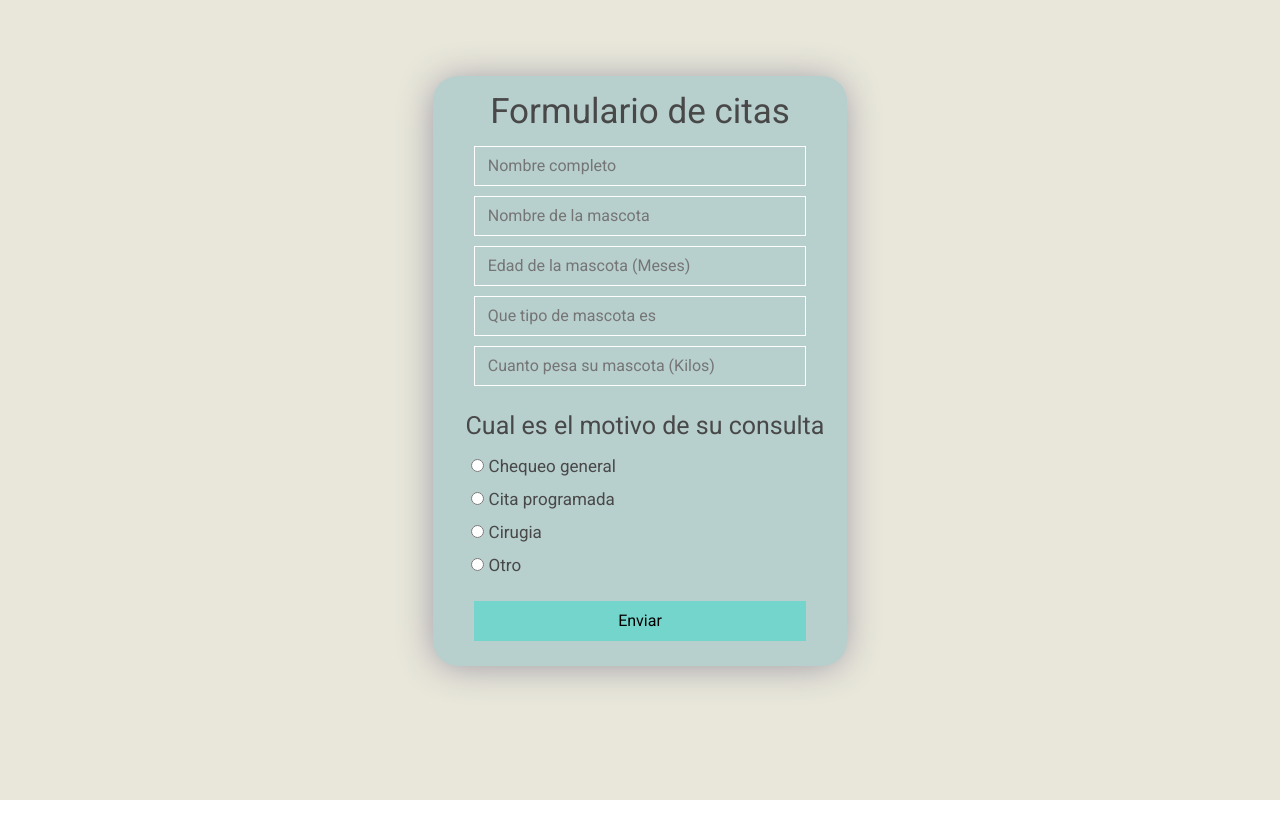
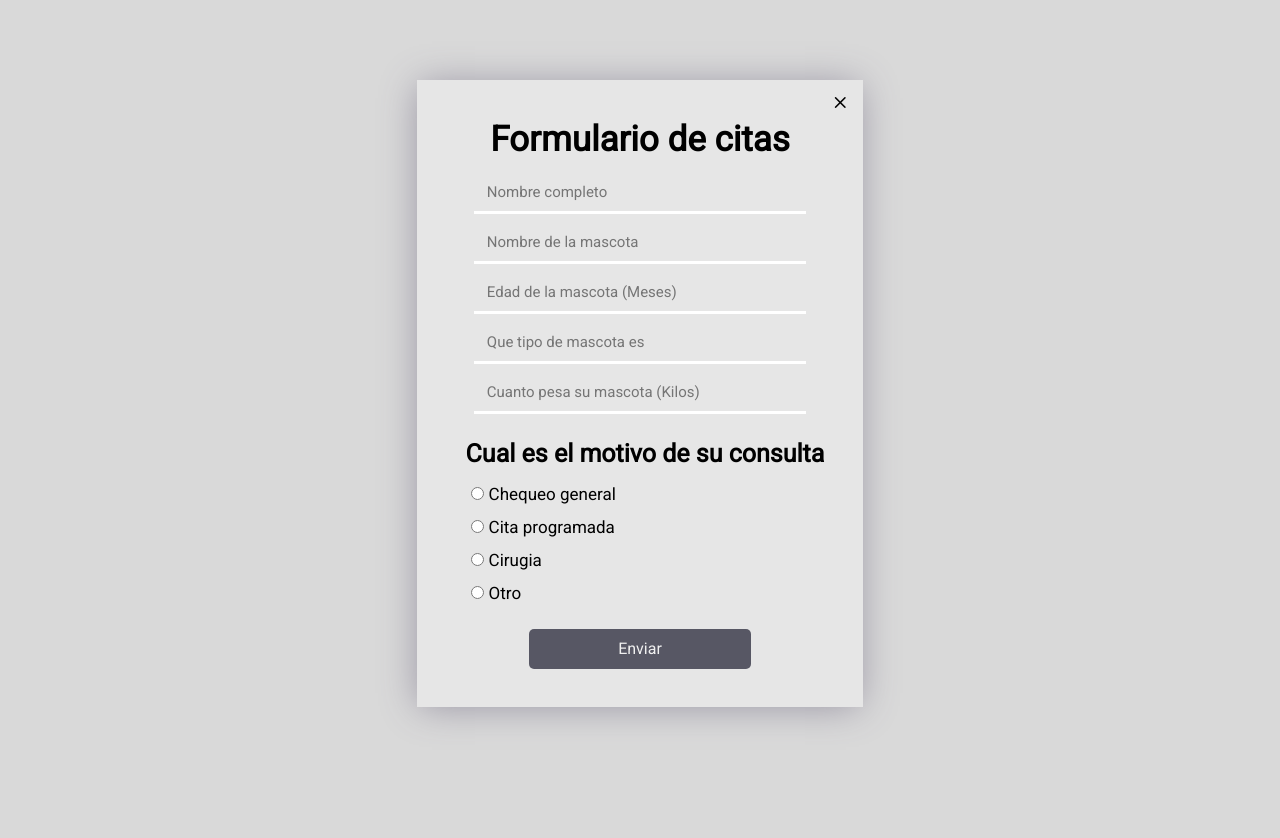
Before and after one commit to NicolasEstebanCuervo/FormPet, a React (Create React App) app: page / in a window 1280 px wide. Shown: the top 838 px of the page. Before the commit the page ends 800 px from the top, so only its background shows below. Built offline with nearby package versions, Linux system fonts and the light colour scheme; the HTML template or start-up script is replaced by a standard one.

Commit message:
Design v2

```diff
--- a/src/App.css
+++ b/src/App.css
@@ -1,172 +1,181 @@
 :root {
-  --Color-Gris:#484848;
-  --Color-Blanco:#fff;
-  --Color-Negro:#000;
-  --Input-Focus-CLaro:#868686;
-  --Input-Focus-Oscuro:#007bff;
-  --Fondo-Amarillo:#FFF35C;
-  --Fondo-Amarrillo-2:#DFD844;
-  --Fondo-Naranja:#FFB659;
-  --Fondo-Rojo:#FF4949;
-  --Fondo-Oscuro:#343a40;
-  --Fondo-Claro:#E8E7DA;
-  --Fondo-Oscuro-2:#1F1F1F;
-  --Fondo-Claro-2:#B7CFCD;
-  --Fondo-Boton-Modo-Oscuro:#0D6EFD;
-  --Fondo-Boton-Modo-Claro:#74D5CC;
-  --Fondo-Gris-Emoji:#D1D1D1;
+    --Color-Gris: #000000;
+    --Color-Blanco: #f0f0f0;
+    --Color-Negro: #000000;
+    --Input-Focus-Claro: #8f8e8e;
+    --Input-Focus-Oscuro: #004080;
+    --Fondo-Amarillo: #ffcc00;
+    --Fondo-Amarrillo-2: #ffcc00;
+    --Fondo-Naranja: #ff5e00;
+    --Fondo-Rojo: #ff4d4d;
+    --Fondo-Oscuro: #333333;
+    --Fondo-Claro: #d9d9d9;
+    --Fondo-Oscuro-2: #1a1a1a;
+    --Fondo-Claro-2: #e6e6e6;
+    --Fondo-Boton-Modo-Oscuro: #0066cc;
+    --Fondo-Boton-Modo-Claro: #101024a9;
+    --Fondo-Gris-Emoji: #c2bebe;
 }
 
-.App{
-  padding:2% 0;
+.App {
+    padding: 2% 0;
     min-height: 100vh;
-  font-family: 'Roboto', sans-serif;
-  transition: background 0.3s ease
+    font-family: "Roboto", sans-serif;
+    transition: background 0.3s ease;
 }
 
-.container{
+.container {
     display: flex;
+    flex-direction: column;
     flex-wrap: wrap;
-  justify-content:center;
+    justify-content: center;
     align-items: center;
+}
+
+.container_center {
+    display: flex;
+    flex-direction: column;
+    justify-content: center;
+    align-items: center;
+    min-height: 100vh;
 }
 
 /* Estilos de cambio de colores */
 
-.hidden{
+.hidden {
     display: none !important;
 }
 
-.modo_claro{
+.modo_claro {
     background: var(--Fondo-Claro);
     transition: background 0.3s ease;
 }
 
-.modo_oscuro{
+.modo_oscuro {
     background: var(--Fondo-Oscuro);
     transition: background 0.3s ease;
 }
 
-.modo_claro_2{
+.modo_claro_2 {
     background-color: var(--Fondo-Claro-2);
     transition: background 0.3s ease;
-  -webkit-box-shadow: -2px 2px 76px 0px rgba(182,171,255,1);
-  -moz-box-shadow: -2px 2px 76px 0px rgba(182,171,255,1);
-  box-shadow: -2px 2px 76px 0px rgba(182,171,255,1);
+    -webkit-box-shadow: 0px 0px 25px -2px rgba(184, 173, 184, 1);
+    -moz-box-shadow: 0px 0px 25px -2px rgba(184, 173, 184, 1);
+    box-shadow: 0px 0px 25px -2px rgba(184, 173, 184, 1);
 }
 
-.modo_oscuro_2{
+.modo_oscuro_2 {
     background: var(--Fondo-Oscuro-2);
     transition: background 0.3s ease;
-  -webkit-box-shadow: -1px 2px 36px -3px rgba(150,146,161,1);
-  -moz-box-shadow: -1px 2px 36px -3px rgba(150,146,161,1);
-  box-shadow: -1px 2px 36px -3px rgba(150,146,161,1);
+    -webkit-box-shadow: 0px 0px 25px -2px rgba(99, 99, 99, 1);
+    -moz-box-shadow: 0px 0px 25px -2px rgba(99, 99, 99, 1);
+    box-shadow: 0px 0px 25px -2px rgba(99, 99, 99, 1);
 }
 
-.modo_oscuro_2_items{
+.modo_oscuro_2_items {
     background: var(--Fondo-Oscuro-2);
     transition: background 0.5s ease;
 }
 
-.modo_claro_2_items{
+.modo_claro_2_items {
     background-color: var(--Fondo-Claro-2);
     transition: background 0.5s ease;
 }
 
-.texto_gris{
+.texto_gris {
     color: var(--Color-Gris);
     transition: background 0.5s ease;
 }
 
-.texto_blanco{
+.texto_blanco {
     color: var(--Color-Blanco);
     transition: background 0.5s ease;
 }
 
-.modo_oscuro_toggle{
+.modo_oscuro_toggle {
     background-color: var(--Color-Gris);
     transition: background 0.5s ease;
 }
 
-.modo_claro_toggle{
+.modo_claro_toggle {
     background-color: var(--Color-Blanco);
     transition: background 0.5s ease;
 }
 
-.input_oscuro{
+.input_oscuro {
     color: var(--Color-Blanco);
 }
 
-.input_claro{
+.input_claro {
     color: var(--Color-Gris);
 }
 
-.input_focus_oscuro:focus{
+.input_focus_oscuro:focus {
     border-color: var(--Input-Focus-Oscuro);
     outline: none;
 }
 
-.input_focus_claro:focus{
-  border-color: var(--Input-Focus-CLaro);
+.input_focus_claro:focus {
+    border-color: var(--Input-Focus-Claro);
     outline: none;
 }
 
-.modo_oscuro_boton{
+.modo_oscuro_boton {
     background: var(--Fondo-Boton-Modo-Oscuro);
+    color: var(--Color-Blanco);
     transition: background 0.5s ease;
 }
 
-.modo_claro_boton{
+.modo_claro_boton {
     background: var(--Fondo-Boton-Modo-Claro);
     transition: background 0.5s ease;
+    color: var(--Color-Blanco);
 }
 
 @media (max-width: 1000px) {
-
-  .hover_claro:hover{
+    .hover_claro:hover {
         background: var(--Fondo-Claro);
     }
 
-  .hover_oscuro{
+    .hover_oscuro {
         background: var(--Fondo-Oscuro);
     }
 }
 
 /* Estilos del nav */
 
-.input_cambio_nombre{
+.input_cambio_nombre {
     height: 5.5vh;
     margin: 5px 0;
     background: transparent;
-  border:1px solid var(--Color-Blanco);
-  color: var(--Color-Blanco)ff;
+    border: 1px solid var(--Color-Blanco);
+    color: var(--Color-Blanco) ff;
 }
 
-.h1_cambio_nombre{
+.h1_cambio_nombre {
     display: inline;
 }
 
-.input_nombre{
+.input_nombre {
     background: transparent;
     border: 1px solid var(--Color-Gris);
 }
 
-.tareas-lista-contenedor{
+.tareas-lista-contenedor {
     display: flex;
     flex-wrap: wrap;
-  justify-content:end;
+    justify-content: end;
     margin-top: 5%;
     width: 80vw;
 }
 
-
 /* Estilos 1200-0px */
 
 @media (max-width: 1200px) {
-  .tareas-lista-contenedor{
+    .tareas-lista-contenedor {
         display: flex;
         flex-wrap: wrap;
-    justify-content:center;
+        justify-content: center;
         margin-top: 5%;
         width: 80vw;
     }
--- a/src/App.js
+++ b/src/App.js
@@ -104,7 +104,7 @@ function App() {
 
   return (
     <div className={color ? "App texto_blanco modo_oscuro" :"App texto_gris modo_claro"}>
-      <div className='container'>
+      <div className={!hidden ? "container_center" : "container"}>
         <Nav
           fondoNav={!hidden ? "hidden" : color ? "modo_oscuro_2 texto_blanco" :" modo_claro_2 texto_gris"}
           colorTexto={color ? "texto_blanco" : "texto_gris"}
@@ -131,6 +131,7 @@ function App() {
           fnc_cambiar_color={cambiarColor}
         />
         <Formulario
+          hidden={()=>setHidden(true)}
           formulario={hidden ? "hidden" : color ? "modo_oscuro_2" : "modo_claro_2"}
           inputNombre={hiddenNombre ? "hidden" : color ? "input_focus_oscuro texto_blanco" : "input_focus_claro"}
           colorInput={color ? "input_focus_oscuro texto_blanco" : "input_focus_claro"}
--- a/src/Componentes/Formulario.jsx
+++ b/src/Componentes/Formulario.jsx
@@ -63,6 +63,7 @@ function Formulario (props){
     >
       {({errors, touched})=>(
         <Form className={`formulario ${props.formulario}`}>
+          <i className="bi bi-x exit_icon" onClick={props.hidden}></i>
           <h1 className="texto_principal">Formulario de citas</h1>
           <Field
             type="text"
--- a/src/Hojas_De_Estilo/Formulario.css
+++ b/src/Hojas_De_Estilo/Formulario.css
@@ -1,19 +1,27 @@
 .formulario{
-  margin: 50px 0;
-  padding: 15px 2% 25px;
+  padding: 3%;
   display: flex;
   flex-direction: column;
   justify-content: center;
   align-items: center;
   flex-wrap: wrap;
-  border-radius: 25px;
+  position: relative;
   -webkit-box-shadow: -1px 2px 36px -3px rgba(150,146,161,1);
   -moz-box-shadow: -1px 2px 36px -3px rgba(150,146,161,1);
   box-shadow: -1px 2px 36px -3px rgba(150,146,161,1);
 }
 
+.exit_icon{
+  font-size: 25px;
+  position: absolute;
+  top: 5px;
+  right: 10px;
+  cursor: pointer;
+}
+
 .texto_principal{
-  font-size:35px;
+  font-size: 35px;
+  font-weight: bold;
 }
 
 .input_texto{
@@ -22,8 +30,10 @@
   margin: 5px 0;
   padding: 0 1vw;
   background: transparent;
-  border:1px solid #fff;
+  border: 0px;
+  border-bottom: 3px solid #fff;
   text-transform: capitalize;
+  font-size: 15px;
 }
 
 .input_texto::placeholder{
@@ -48,7 +58,8 @@
 }
 
 .texto_input_check{
-  font-size:25px;
+  font-size: 25px;
+  font-weight: bold;
 }
 
 .input_check{
@@ -57,11 +68,10 @@
 
 .boton_enviar{
   border: 0;
-  width: 90%;
+  width: 60%;
   height: 40px;
+  border-radius: 5px;
 }
-
-  /* Estilos 400-0px */
 
 @media (max-width: 400px) {
 
```
Lines whose indentation alone changed are shown as unchanged.
